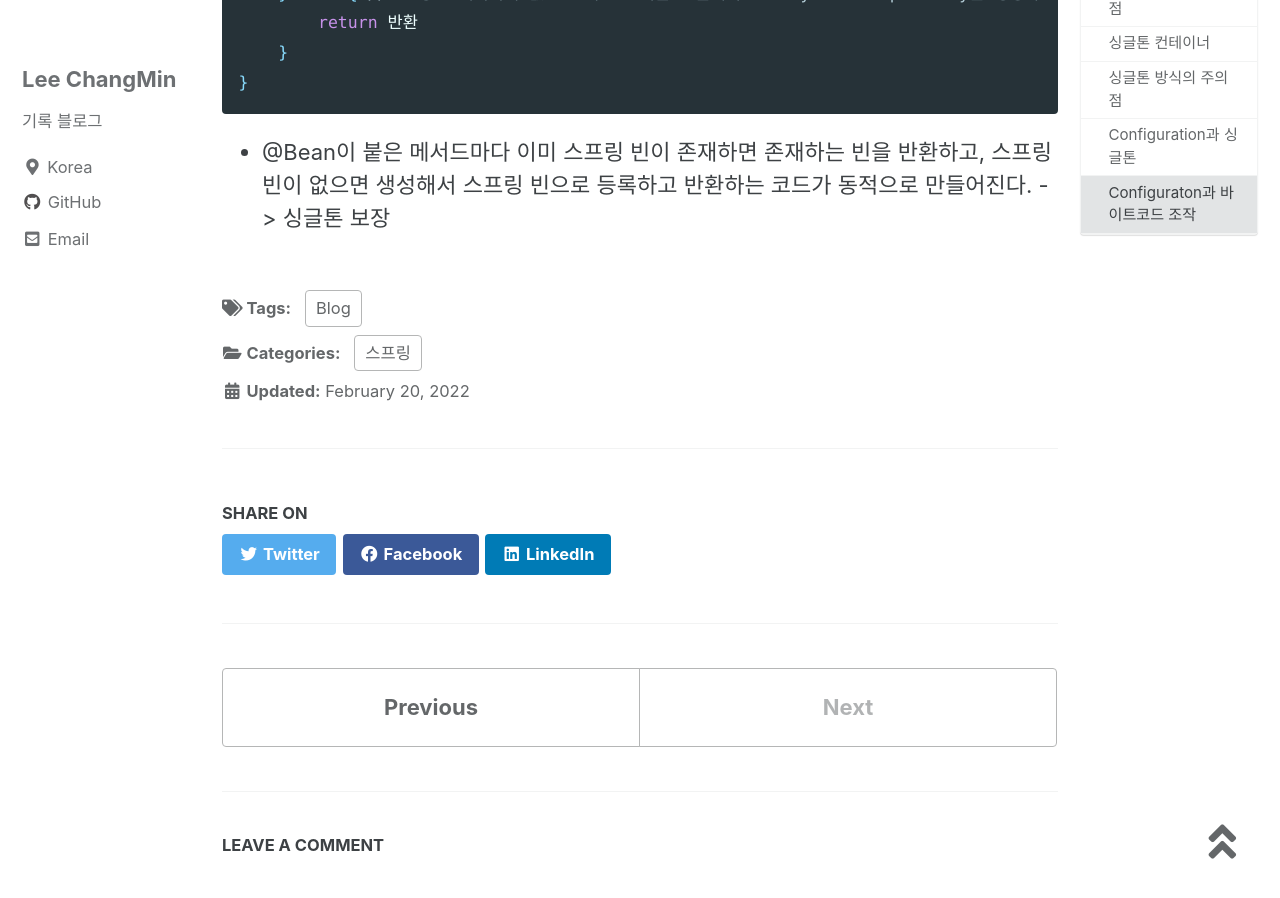
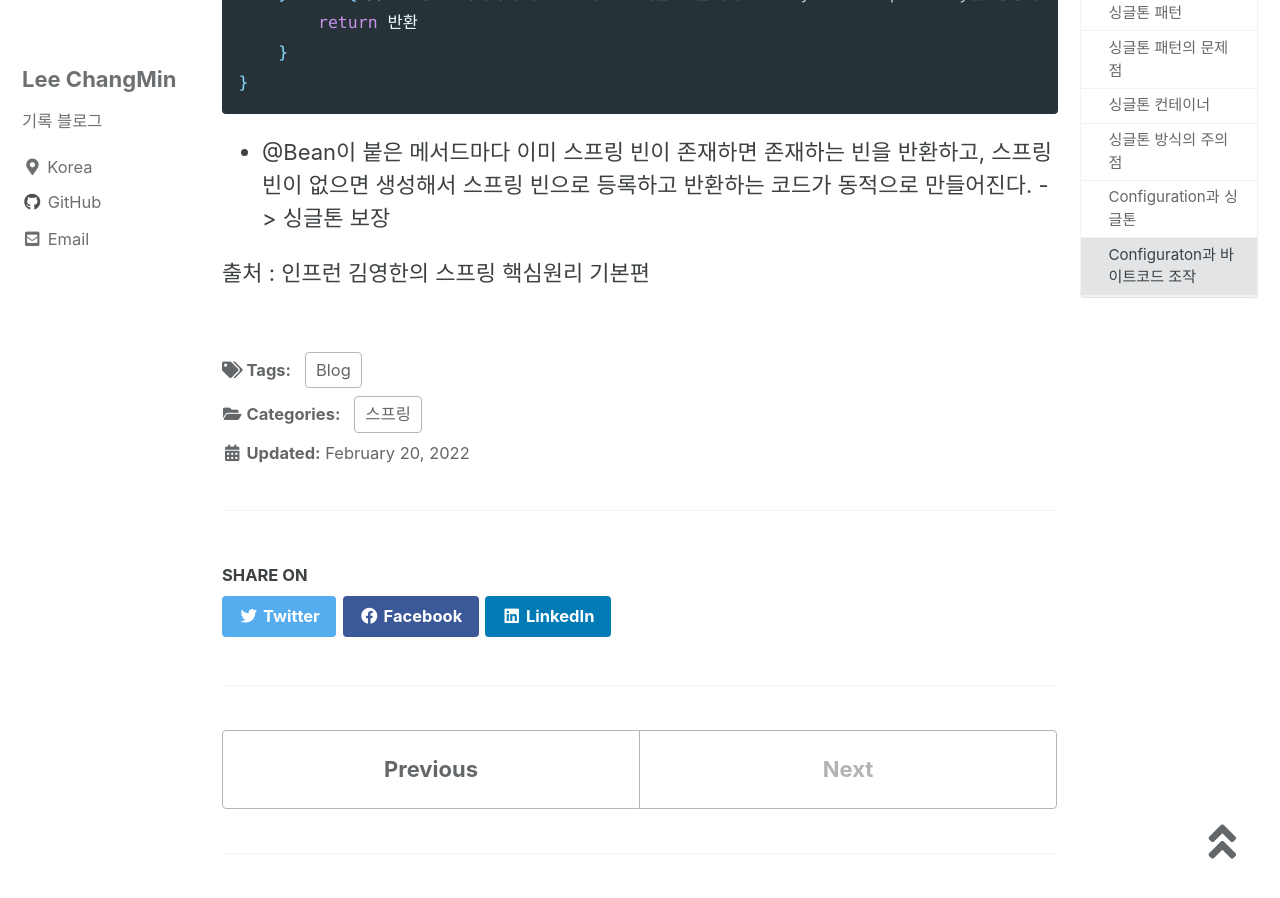
Before and after one commit to changmin2/changmin2.github.io, a Jekyll site: the page built from _posts/스프링/2022-02-20-싱글톤.md, in a window 1280 px wide and 900 px high, scrolled down 9422 px. Built offline with Jekyll 4.4.1, drawn with Linux system fonts in a browser that asks for light colours; cached includes are drawn as plain includes; comment, search, counter and statistics services are not loaded.

````diff
--- a/_posts/스프링/2022-02-20-싱글톤.md
+++ b/_posts/스프링/2022-02-20-싱글톤.md
@@ -278,3 +278,5 @@ public MemberRepository memberRepository() {
 ```
 
 - @Bean이 붙은 메서드마다 이미 스프링 빈이 존재하면 존재하는 빈을 반환하고, 스프링 빈이 없으면 생성해서 스프링 빈으로 등록하고 반환하는 코드가 동적으로 만들어진다. -> 싱글톤 보장
+
+출처 : 인프런 김영한의 스프링 핵심원리 기본편
````
